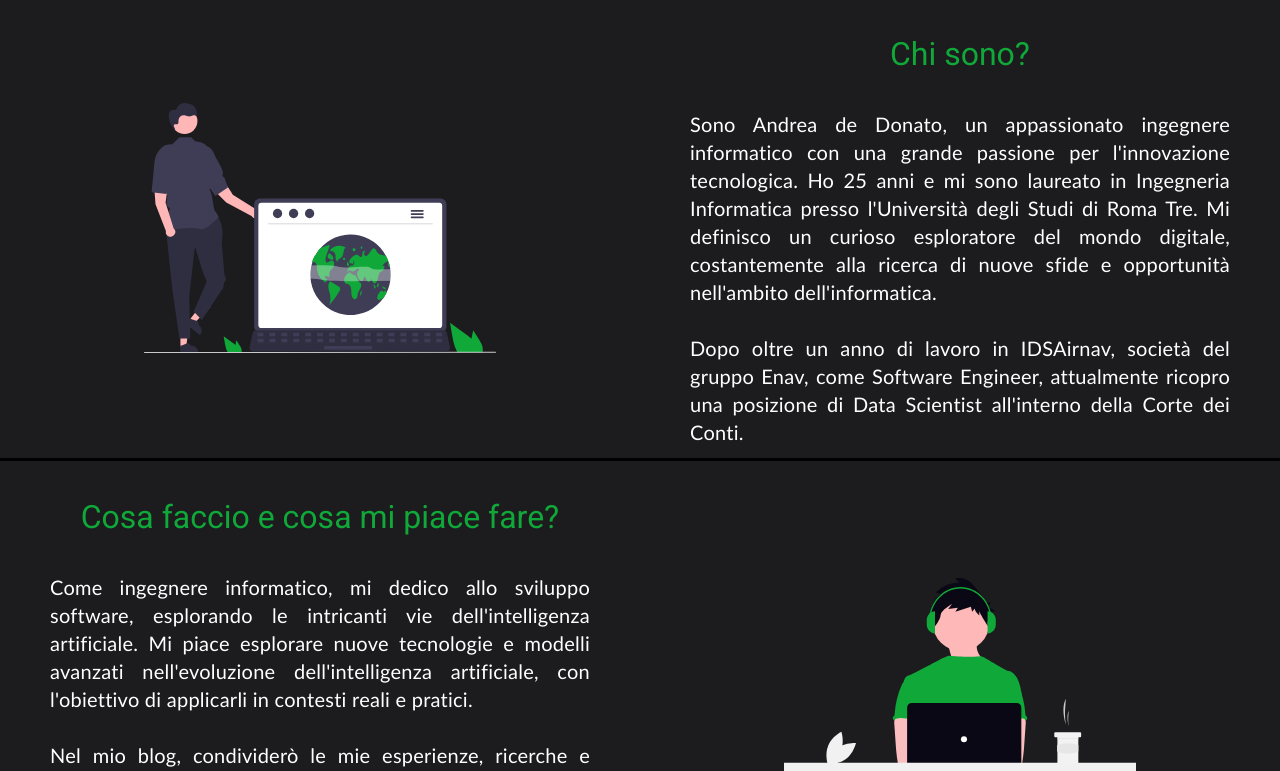
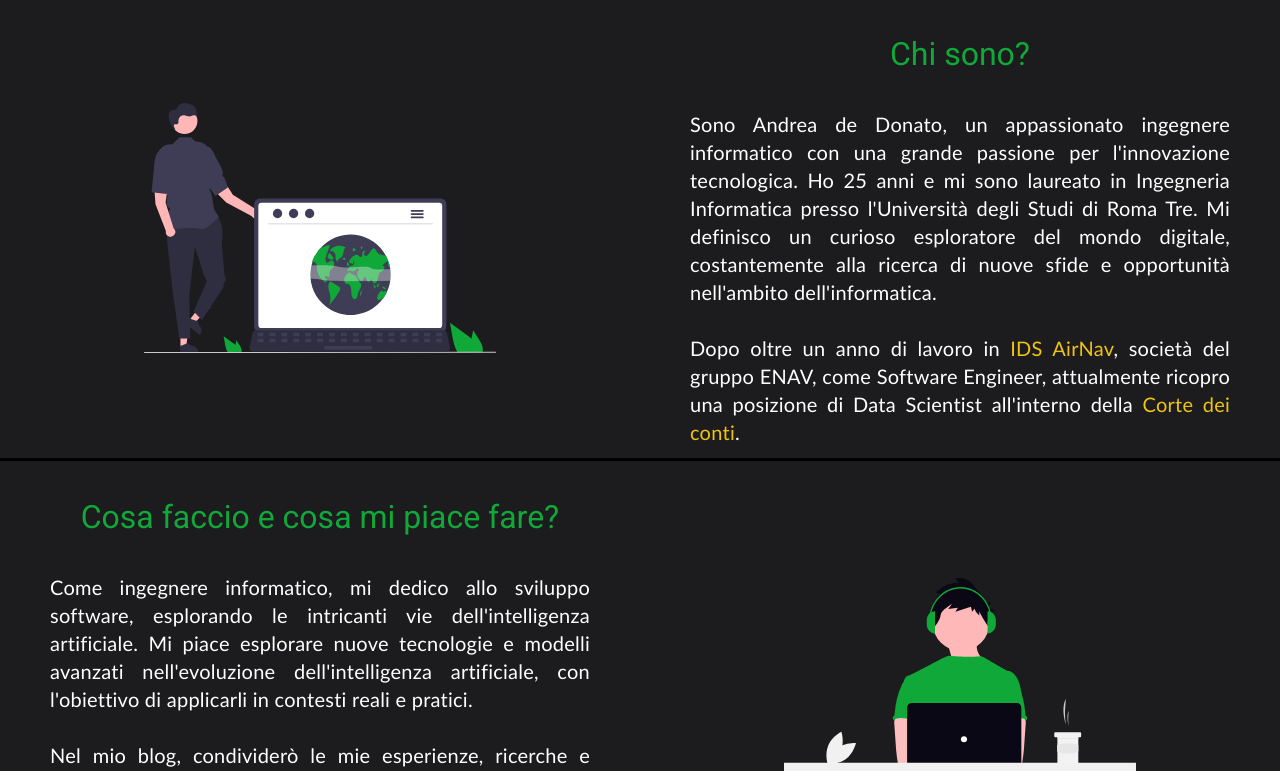
Before and after one commit to dedo99/dedo99.github.io, an Angular app: page /homepage in a window 1280 px wide. Shown: the part 802-1573 px from the top of the page. Built offline with nearby package versions, Linux system fonts and the light colour scheme.

Commit message:
added external links

```diff
--- a/src/app/homepage/homepage.component.css
+++ b/src/app/homepage/homepage.component.css
@@ -62,6 +62,11 @@
     text-align: center;
     font-size: xx-large;
     color: white;
+}
+
+.external-link{
+    color: #f1c40f;
+    text-decoration: none;
 }
 
 .split_area{
--- a/src/app/homepage/homepage.component.html
+++ b/src/app/homepage/homepage.component.html
@@ -25,8 +25,8 @@
                     esploratore del mondo digitale, costantemente alla ricerca di nuove sfide e opportunità nell'ambito dell'informatica.
                     <br>
                     <br>
-                    Dopo oltre un anno di lavoro in IDSAirnav, società del gruppo Enav, come Software Engineer, attualmente ricopro una posizione
-                    di Data Scientist all'interno della Corte dei Conti.
+                    Dopo oltre un anno di lavoro in <a class="external-link" href="https://www.idsairnav.com/">IDS AirNav</a>, società del gruppo ENAV, come Software Engineer, attualmente ricopro una posizione
+                    di Data Scientist all'interno della <a class="external-link" href="https://www.corteconti.it/">Corte dei conti</a>.
                 </p>
             </div>
         </div>
```
